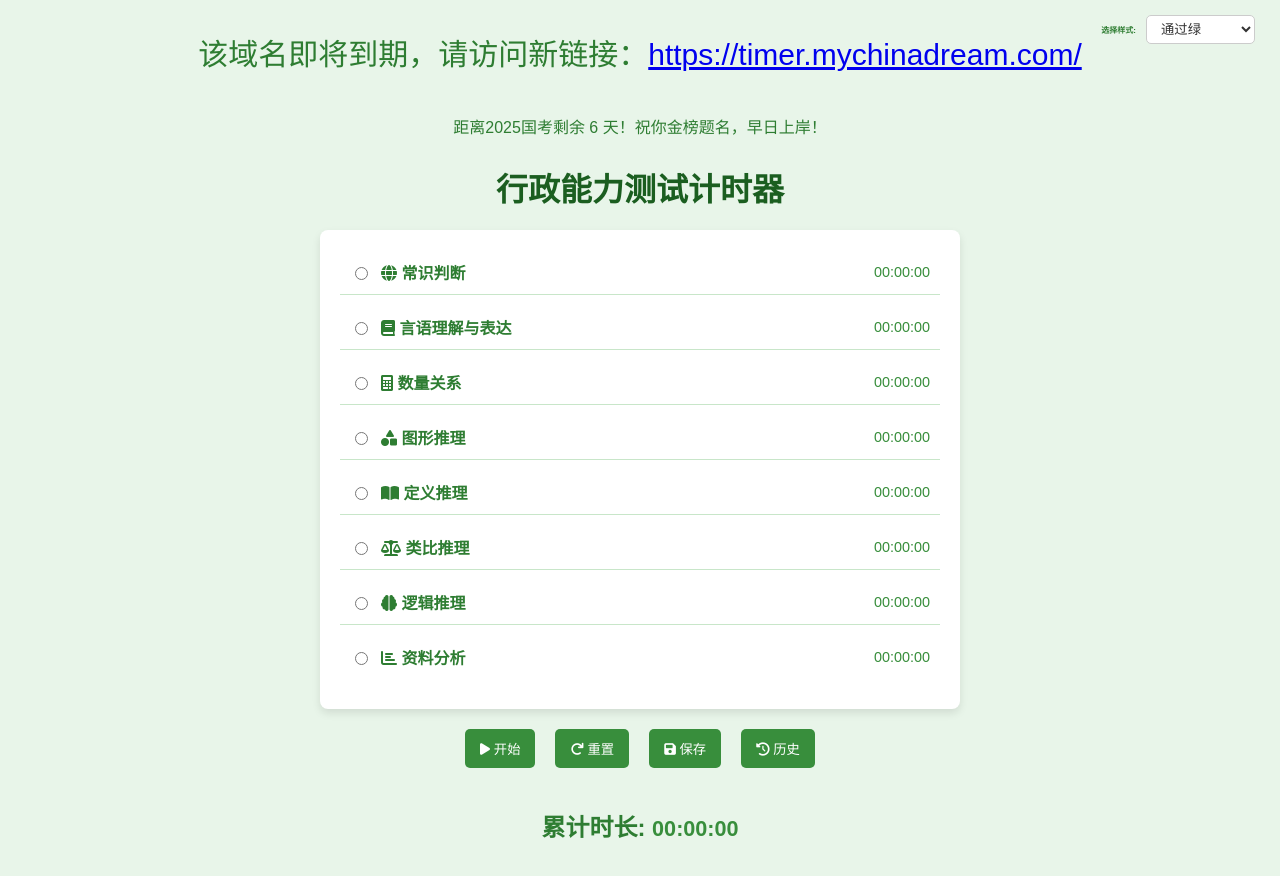
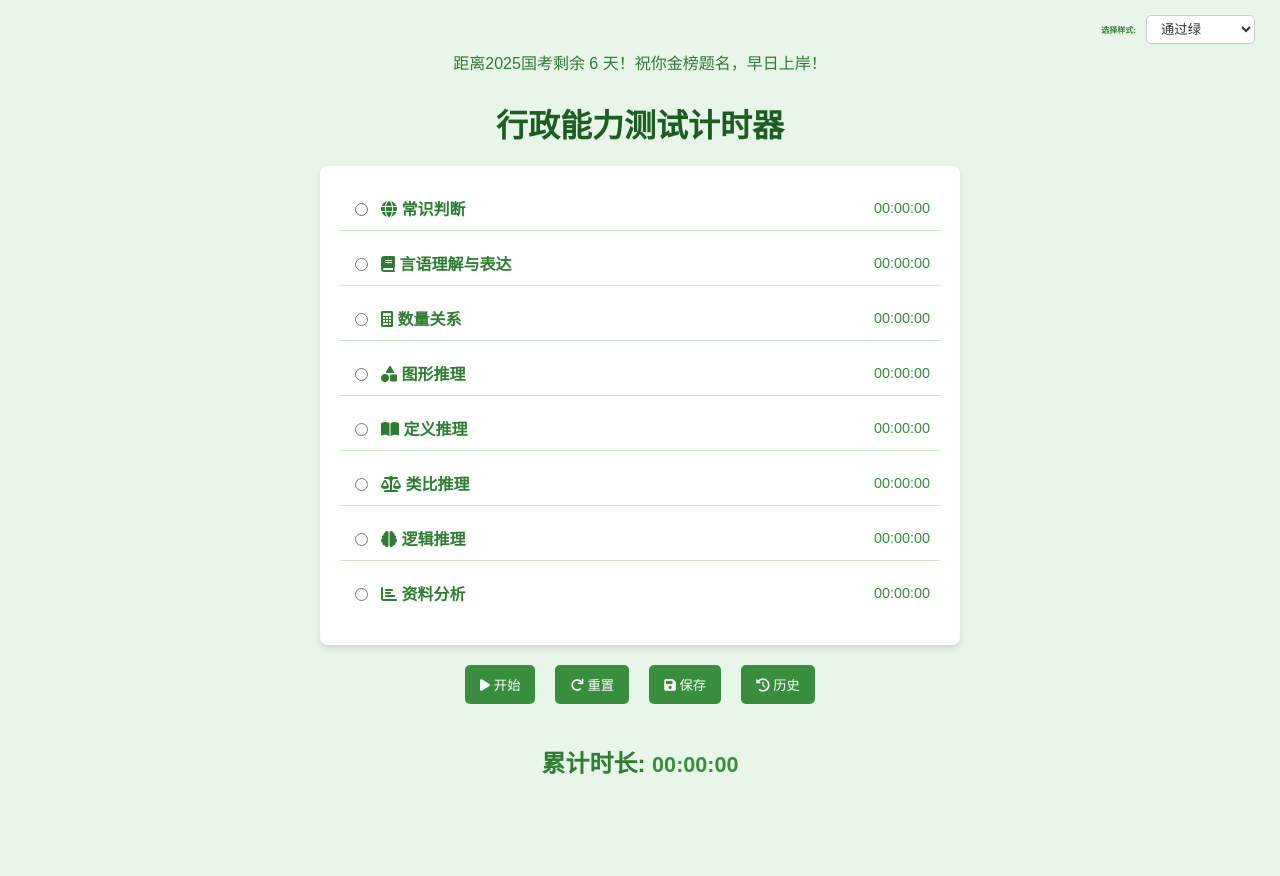
Before and after one commit to imdreamer2018/exam-timer, a plain HTML site: page index.html in a window 1280 px wide. After the commit the page ends 819 px from the top, so only its background shows below. Drawn offline with Linux system fonts and the light colour scheme.

Commit message:
remove alert

```diff
--- a/index.html
+++ b/index.html
@@ -10,9 +10,6 @@
     <link id="theme-style" rel="stylesheet" href="style/style-green.css"> <!-- 默认样式 -->
 </head>
 <body>
-    <div id="reminder" style="padding: 10px; text-align: center; font-size: 30px;">
-        该域名即将到期，请访问新链接：<a href="https://timer.mychinadream.com/" target="_blank">https://timer.mychinadream.com/</a>
-    </div>
     <p id="countdown"></p> <!-- 添加倒计时显示 -->
     <div id="style-selector">
         <label for="style">选择样式:</label>
```
